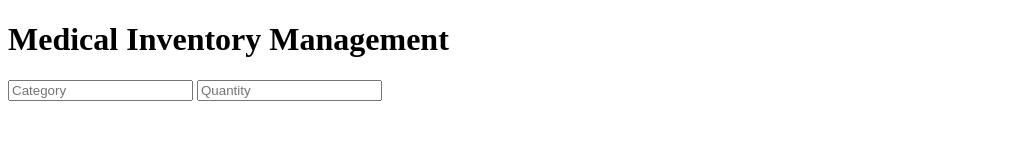
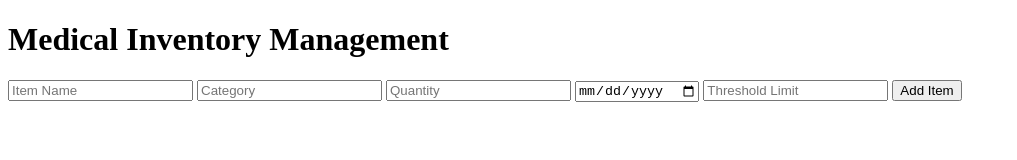
Before and after one commit to keyaajadhav/She_Solves_TeamFemTech, a website: page Frontend/index.html in a window 1280 px wide. Shown: the whole page, without its empty margins (0-1017 px from the left). Drawn offline with Linux system fonts and the light colour scheme; files that its build step writes are made by us from their sources.

Commit message:
Index.html

```diff
--- a/Frontend/index.html
+++ b/Frontend/index.html
@@ -10,7 +10,19 @@ content="width=device-width,initial-scale=1.0">
 <body>
     <h1>Medical Inventory Management </h1>
     <form id="inventoryForm">
-        <input type="text" id="category"
+        <input type="text" id="name"
+placeholder="Item Name" required>
+        <input type="text"id="category"
 placeholder="Category" required>
-        <input type="text"id="category"
+        <input type="number"id="quantity"
 placeholder="Quantity"required>
+        <input type="date"id="expiry_date" required>
+        <input type="number"
+id="threshold_limit"placeholder="Threshold Limit"required>
+        <button type="submit">Add Item </button>
+    </form>
+    <div id="invenoryList"></div>
+
+    <script src="She_Solves_TeamFemTech/Frontend/script.js"></script>
+    </body>
+    </html>
```
